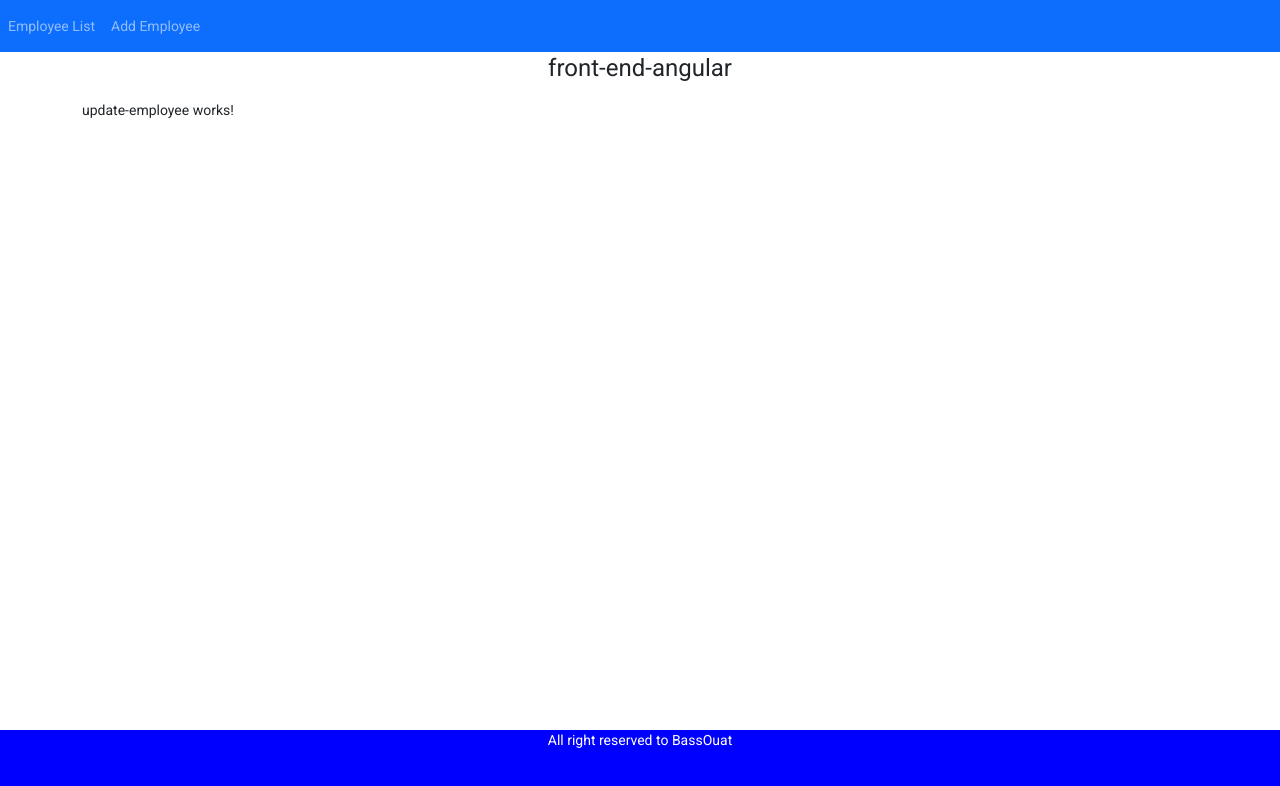
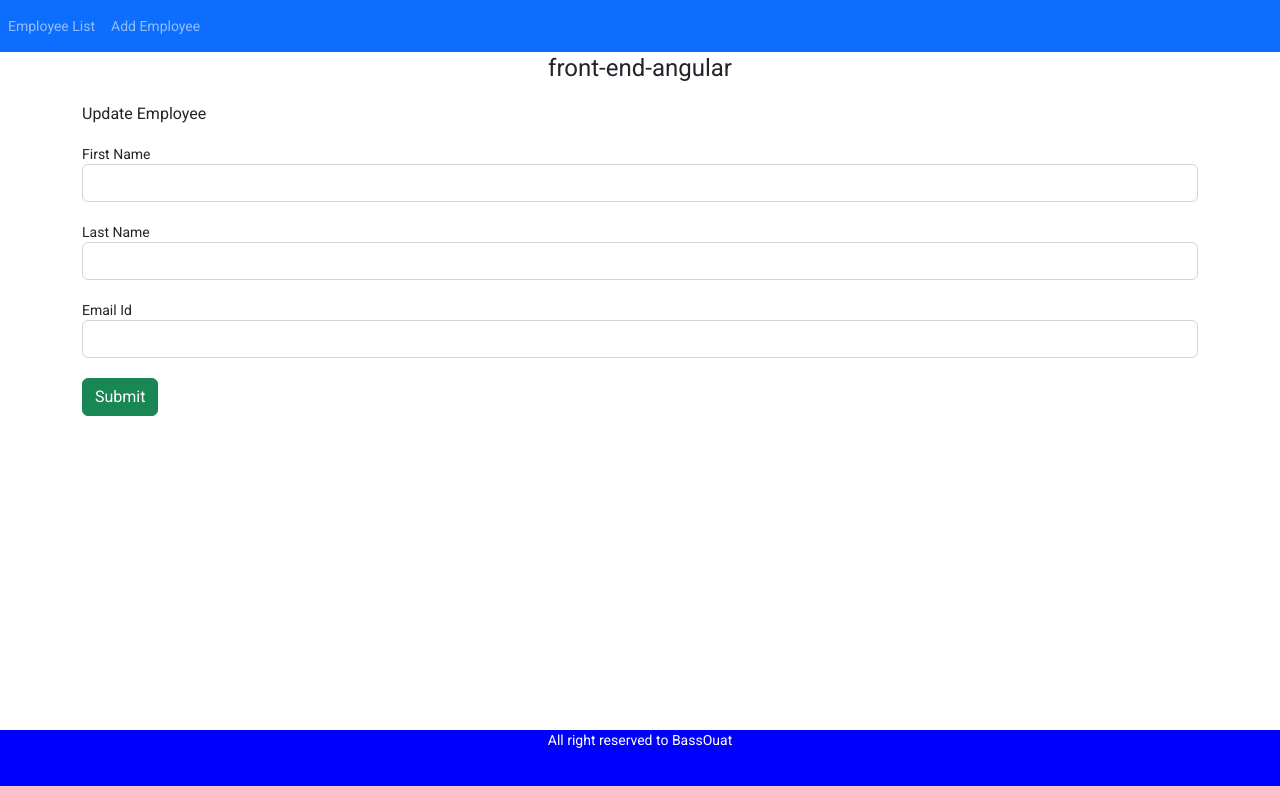
Before and after one commit to bassouat/front-end-angular-employees, an Angular app: page /update-employee/1 in a window 1280 px wide. Shown: the top 786 px of the page. Built offline with nearby package versions, Linux system fonts and the light colour scheme; no server answers.

Commit message:
Update component

```diff
--- a/src/app/create-employee/create-employee.component.ts
+++ b/src/app/create-employee/create-employee.component.ts
@@ -17,8 +17,7 @@ export class CreateEmployeeComponent implements OnInit {
   }
 
   onSubmit() {
-    this.employeeService.createEmployee(this.employee).subscribe(data =>{this.employee=data;this.router.navigate(['employees']);},
-      error=>console.log(error));
+    this.employeeService.createEmployee(this.employee).subscribe(data =>{this.employee=data;this.router.navigate(['employees'])});
 
 
   }
--- a/src/app/employee-list/employee-list.component.html
+++ b/src/app/employee-list/employee-list.component.html
@@ -14,7 +14,7 @@
     <td>{{employee.firstname}}</td>
     <td>{{employee.lastName}}</td>
     <td>{{employee.emailId}}</td>
-    <td><button (click)="updateEmployee(employee.id)" class="btn btn-info">
+    <td><button (click)="update(employee.id)" class="btn btn-info">
       Update
     </button></td>
   </tr>
--- a/src/app/employee-list/employee-list.component.ts
+++ b/src/app/employee-list/employee-list.component.ts
@@ -26,12 +26,12 @@ export class EmployeeListComponent implements OnInit {
   }
 
   private getEmployeeList():void {
-    this.employeeService.getEmployeesList().subscribe(data =>{this.employees=data;},error=>console.log(error));
+    this.employeeService.getEmployeesList().subscribe(data =>this.employees=data);
 
   }
 
 
-  updateEmployee(id: number) {
+  update(id: number) {
     this.router.navigate(["update-employee",id])
 
 
--- a/src/app/employee.service.ts
+++ b/src/app/employee.service.ts
@@ -10,7 +10,7 @@ export class EmployeeService {
 
   constructor(private http:HttpClient) { }
 
-  private employeesUrl = "http://localhost:8080/api/basseydou/employees/"
+  private employeesUrl = "http://localhost:8080/api/basseydou/employees"
 
   /*Get employees from the server*/
   getEmployeesList():Observable<Employee[]>{
@@ -21,4 +21,16 @@ export class EmployeeService {
   createEmployee(newEmployee:Employee):Observable<Employee>{
     return this.http.post<Employee>(`${this.employeesUrl}`,newEmployee);
   }
+
+  /*Get employee by id*/
+  getEmployeeById(employeeId:number):Observable<Employee>{
+    return this.http.get<Employee>(`${this.employeesUrl}/${employeeId}`);
+
+  }
+
+  /*Update employee*/
+  updateEmployee(employeeId:number,newEmployee:Employee):Observable<Employee>{
+    return this.http.put<Employee>(`${this.employeesUrl}/${employeeId}`,newEmployee);
+  }
+
 }
--- a/src/app/update-employee/update-employee.component.html
+++ b/src/app/update-employee/update-employee.component.html
@@ -1 +1,22 @@
-<p>update-employee works!</p>
+<div class="col-md-12 offset-lg-0" >
+  <h3>Update Employee</h3>
+  <form (submit)="onSubmit()">
+
+    <div class="">
+      <label>First Name</label>
+      <input type="text" class="form-control" id="firstName" [(ngModel)]="employee.firstname" name="firstName">
+    </div>
+    <br>
+    <div class="">
+      <label>Last Name</label>
+      <input type="text" class="form-control" id="lastName" [(ngModel)]="employee.lastName" name="lastName">
+    </div>
+    <br>
+    <div class="">
+      <label>Email Id</label>
+      <input type="text" class="form-control" id="emailId" [(ngModel)]="employee.emailId" name="emailId">
+    </div>
+    <br>
+    <button class="btn btn-success" type="submit" >Submit</button>
+  </form>
+</div>
--- a/src/app/update-employee/update-employee.component.ts
+++ b/src/app/update-employee/update-employee.component.ts
@@ -1,4 +1,9 @@
 import { Component, OnInit } from '@angular/core';
+import {Employee} from "../employee";
+import {EmployeeService} from "../employee.service";
+import{ActivatedRoute} from "@angular/router";
+import {Router} from "@angular/router";
+
 
 @Component({
   selector: 'app-update-employee',
@@ -6,10 +11,25 @@ import { Component, OnInit } from '@angular/core';
   styleUrls: ['./update-employee.component.css']
 })
 export class UpdateEmployeeComponent implements OnInit {
+  employee: Employee = new Employee();
 
-  constructor() { }
+
+   id = Number(this.route.snapshot.paramMap.get('id'));
+   id1 = this.route.snapshot.params['id'];
+
+  constructor(private employeeService:EmployeeService,private route:ActivatedRoute,private router:Router) { }
 
   ngOnInit(): void {
+    this.getEmployeeById();
   }
 
+  private getEmployeeById() {
+
+    this.employeeService.getEmployeeById(this.id1).subscribe(data => this.employee = data);
+  }
+
+  onSubmit() {
+    this.employeeService.updateEmployee(this.id1,this.employee).subscribe(data => {this.employee = data;this.router.navigate(['employees'])})
+
+  }
 }
```
